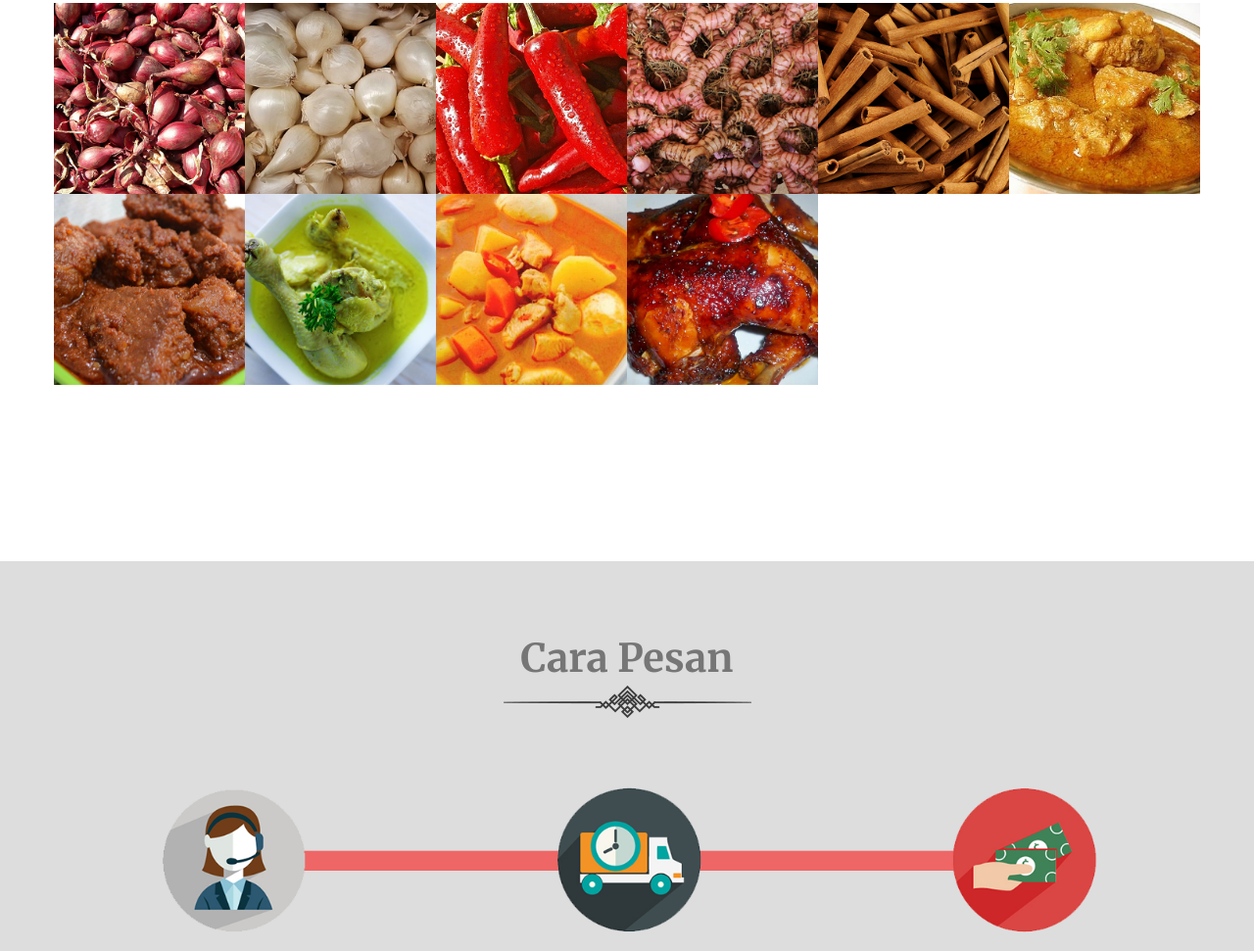
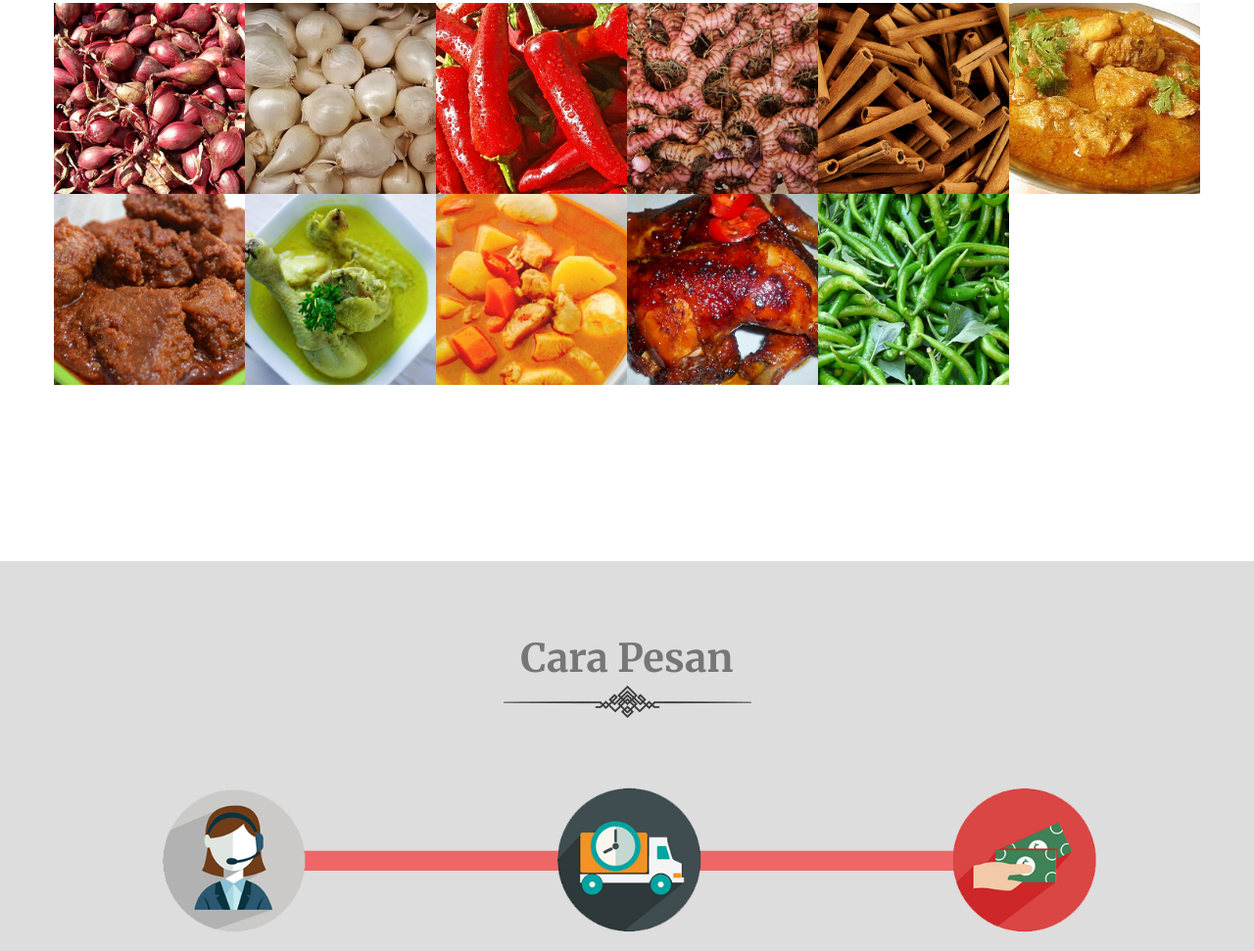
Before and after one commit to azurecie/bumbuni, a plain HTML site: page index.html in a window 1280 px wide. Shown: the part 1447-2418 px from the top of the page at 98% size. Drawn offline with Linux system fonts and the light colour scheme.

Commit message:
Update index.html

```diff
--- a/index.html
+++ b/index.html
@@ -240,7 +240,7 @@
 					</div>
 					<div class="col-md-2 col-sm-3 col-xs-6 single_special">
 						<div class="single_special_img">
-							<img src="images/p2.jpg" alt="" />
+							<img src="images/cabe_hijau.png" alt="" />
 							<div class="single_special_overlay text-center">
 								<h3>Cabe Hijau</h3>
 								<div class="overlay_separetor"></div>
```
